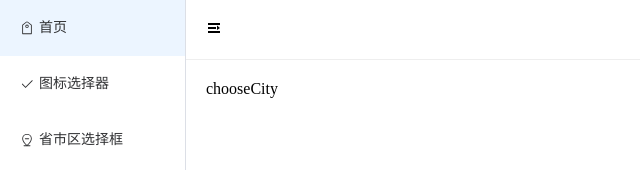
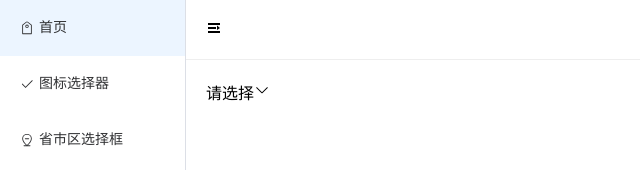
Before and after one commit to jersonwei/vue3-component-extract, a Vue app: page /chooseCity in a window 1280 px wide. Shown: the top 170 px of the page, without its empty margins (0-640 px from the left). Built offline with nearby package versions, Linux system fonts and the light colour scheme.

Commit message:
✨ feat(chooseCity): 使用框架复合组件搭建基本弹出框结构

```diff
--- a/src/components/chooseCity/src/index.vue
+++ b/src/components/chooseCity/src/index.vue
@@ -1,10 +1,77 @@
 <script setup lang='ts'>
-
+import { ref } from 'vue';
+let result = ref<string>('请选择')
+let visible = ref<boolean>(false)
+let radioVal = ref<string>('按城市')
+let selectValue = ref<string>('')
+const selectOptions = [
+  {
+    value: 'Option1',
+    label: 'Option1',
+  },
+  {
+    value: 'Option2',
+    label: 'Option2',
+  },
+  {
+    value: 'Option3',
+    label: 'Option3',
+  },
+  {
+    value: 'Option4',
+    label: 'Option4',
+  },
+  {
+    value: 'Option5',
+    label: 'Option5',
+  },
+]
+const showPoper = () => visible.value = !visible.value
 </script>
 <template>
-  <div>
-    chooseCity
-  </div>
+  <el-popover v-model:visible="visible" placement="bottom-start" :width="430" trigger="click">
+    <template #reference>
+      <div class="result" @click="showPoper">
+        <div>{{ result }}</div>
+        <div>
+          <transition>
+            <el-icon-arrowdown></el-icon-arrowdown>
+          </transition>
+        </div>
+      </div>
+    </template>
+    <div class="container">
+      <el-row>
+        <el-col :span="8">
+          <el-radio-group v-model="radioVal" size="small">
+            <el-radio-button label="按城市" />
+            <el-radio-button label="按省份" />
+          </el-radio-group>
+        </el-col>
+        <el-col :offset="1" :span="15">
+          <el-select size="small" v-model="selectValue" filterable placeholder="Select">
+            <el-option v-for="item in selectOptions" :key="item.value" :label="item.label" :value="item.value" />
+          </el-select>
+        </el-col>
+      </el-row>
+    </div>
+  </el-popover>
 </template>
 <style lang='scss' scoped>
+.result {
+  display: flex;
+  justify-content: flex-start;
+  align-items: center;
+  width: fit-content;
+  cursor: pointer;
+
+  svg {
+    width: 1em;
+    height: 1em;
+  }
+}
+
+.container {
+  padding: 8px;
+}
 </style>
```
